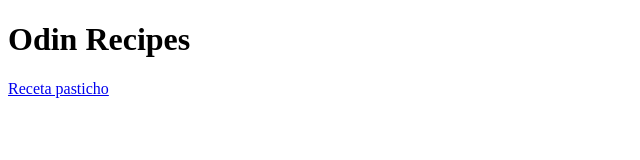
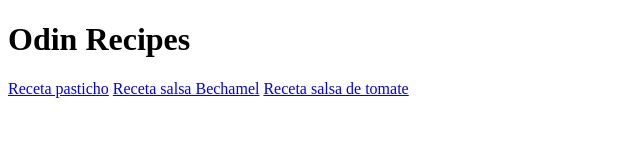
Before and after one commit to dething/odin-recipes, a plain HTML site: page index.html in a window 1280 px wide. Shown: the whole page, without its empty margins (0-640 px from the left). Drawn offline with Linux system fonts and the light colour scheme.

Commit message:
Se linkio a Salsa-tomate.html y salsa-bechamel.html

```diff
--- a/index.html
+++ b/index.html
@@ -15,10 +15,8 @@
 <h1> Odin Recipes</h1>
 
    <A href="./recipes/pasticho.html"> Receta pasticho</A>
-
-
-
-
+   <a href="./recipes/salsa-bechamel.html"> Receta salsa Bechamel</a>
+   <a href="./recipes/salsa-tomate.html"> Receta salsa de tomate</a>
 
 
      </body>
```
